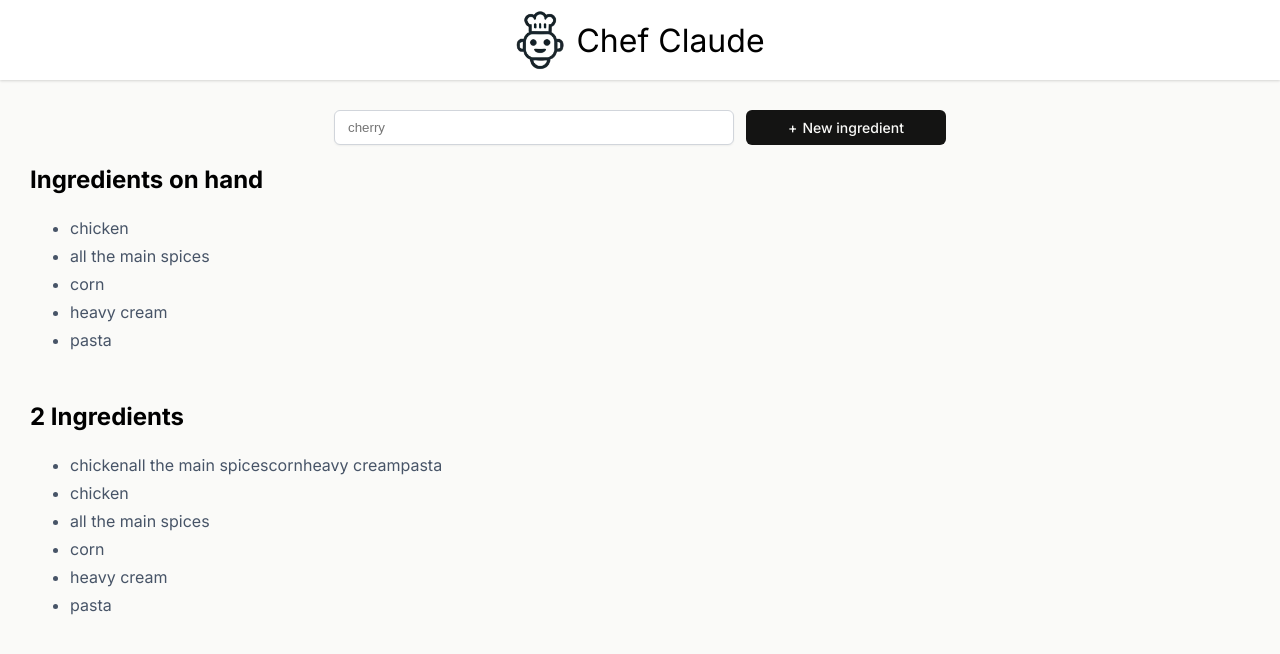
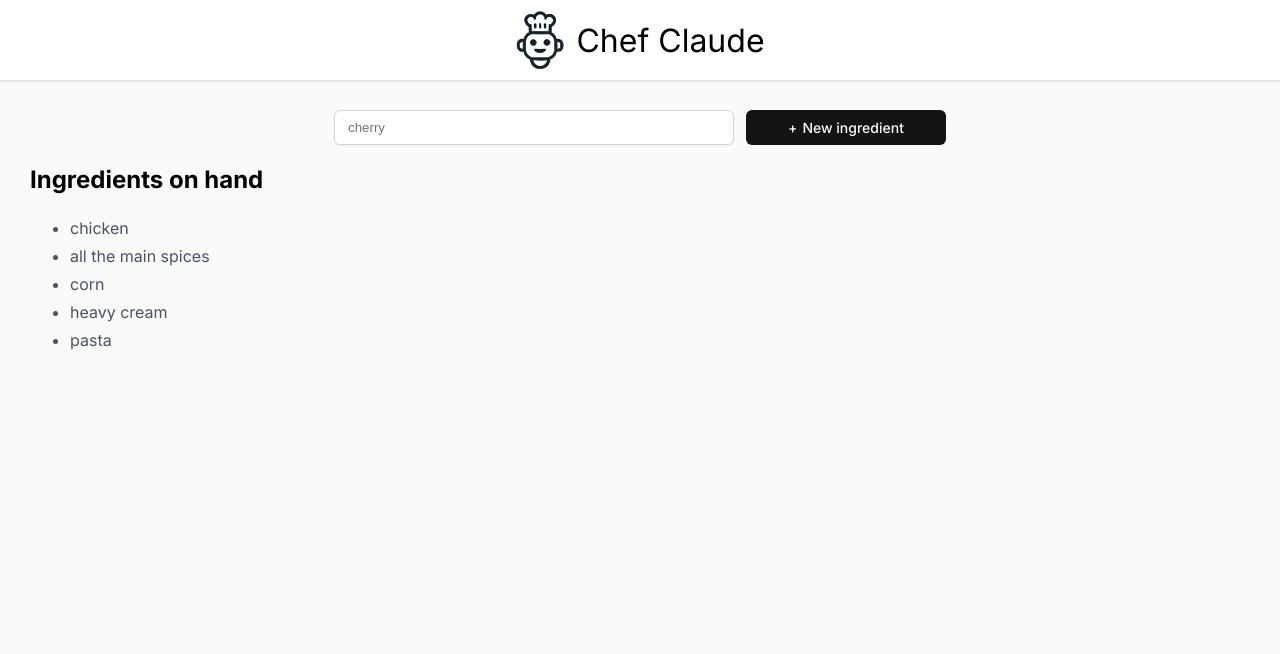
Before and after one commit to EnCo-de/vite-project, a React (Vite) app: page / in a window 1280 px wide. Shown: the top 654 px of the page. Built offline with nearby package versions, Linux system fonts and the light colour scheme.

Commit message:
fix handle form Submit event to show ingredients

```diff
--- a/src/Ingredients.jsx
+++ b/src/Ingredients.jsx
@@ -2,13 +2,13 @@ import React from "react";
 
 export default function Ingredients() {
     const [ingredients, setIngredients] = React.useState(["chicken", "all the main spices", "corn", "heavy cream", "pasta"])
-    let ingredientsList = ingredients.map((ingredient) => <li key={ingredient}>{ingredient}</li>)
-    alert(ingredientsList)
+    const ingredientsList = ingredients.map((ingredient) => (
+        <li key={ingredient}>{ingredient}</li>
+    ))
 
     function handleSubmit(event) {
         event.preventDefault()
         const formData = new FormData(event.currentTarget)
-        alert(formData)
         const newIngredient = formData.get("ingredient")
         setIngredients(prevIngredients => [...prevIngredients, newIngredient])
     }
@@ -27,15 +27,6 @@ export default function Ingredients() {
             <section>
                 <h2>Ingredients on hand</h2>
                 <ul className="ingredients-list">{ingredientsList}</ul>
-                <h2>2 Ingredients</h2>
-                <ul className="ingredients-list">
-                    <li key="{ingredient}">{ingredients}</li>
-                    {
-                        ingredients.map((ingredient) => {
-                            return <li key={ingredient}>{ingredient}</li>
-                        })
-                    }
-                </ul>
             </section>
         </main>
         )
```
